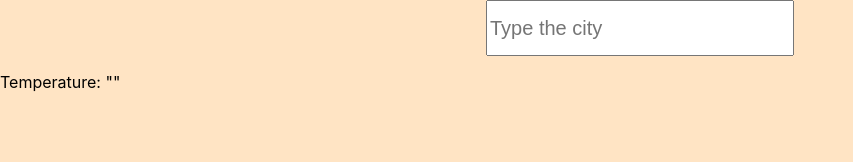
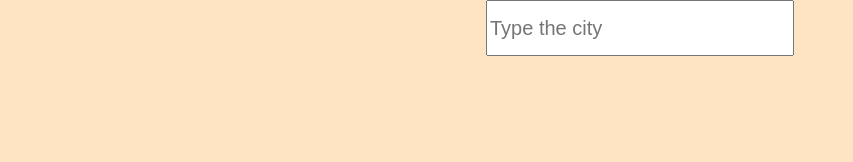
Before and after one commit to dianagatcan/Weather-app, a React (Create React App) app: page / in a window 1280 px wide. Shown: the top 162 px of the page, without its empty margins (0-853 px from the left). Built offline with nearby package versions, Linux system fonts and the light colour scheme.

Commit message:
add new info about weather

```diff
--- a/src/App.js
+++ b/src/App.js
@@ -3,12 +3,13 @@ import Display from "./Display";
 
 export default function App(){
     const [input, setInput] = useState('');
-    const [response, setResponse]= useState('');
-
+    const [response, setResponse]= useState("");
+    const [display, setDisplay] = useState(false)
 
     function handleKeyDown(event){
+        const api = process.env.REACT_APP_API;
 
-        //When the user press Enter key:
+        //When user press Enter key:
         if(event.key === "Enter"){
             async function getTemperature(){
                 const request = new Request(`https://api.openweathermap.org/data/2.5/weather?q=${input}&units=metric&appid=${api}`);
@@ -18,11 +19,13 @@ export default function App(){
             }
             getTemperature(input);
             setInput('');
+            setDisplay(true)
         }
     }
 
     //setCity every time when user is typing
     function handleChange(event){
+        setDisplay(false)
         setInput(event.target.value)
     }
 
@@ -35,7 +38,8 @@ export default function App(){
                 onKeyDown={(e) => handleKeyDown(e)}
                 placeholder="Type the city">
             </input>
-            <Display data={response} />
+            {display ? <Display data={response} /> : <></> }
+
         </div>
     )
 
--- a/src/Display.jsx
+++ b/src/Display.jsx
@@ -4,8 +4,13 @@ export default function Display(props){
 
 
     return(<div>
-        <p>Temperature: {JSON.stringify(props.data) } </p>
-        {/* <p>Description: {props.data.name} </p> */}
+        <h1>{props.data?.name}</h1>
+        <p>Temperature: {props.data?.main?.temp} </p>
+        <p>Humidity: {props.data?.main?.humidity}% </p>
+        <p>Wind speed: {props.data?.wind?.speed} miles/hour </p>
+
+        <img src={`http://openweathermap.org/img/wn/${props.data?.weather?.[0].icon}@2x.png`} />
+        <p>Description: {props.data?.weather?.[0].description}</p>
     </div>)
 
 }
```
Also changed, not shown: 1 other file (tests, documents, lock files or other folders).
